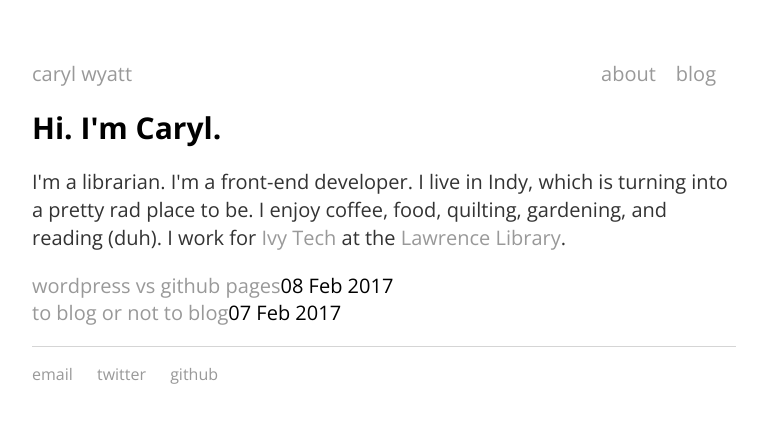
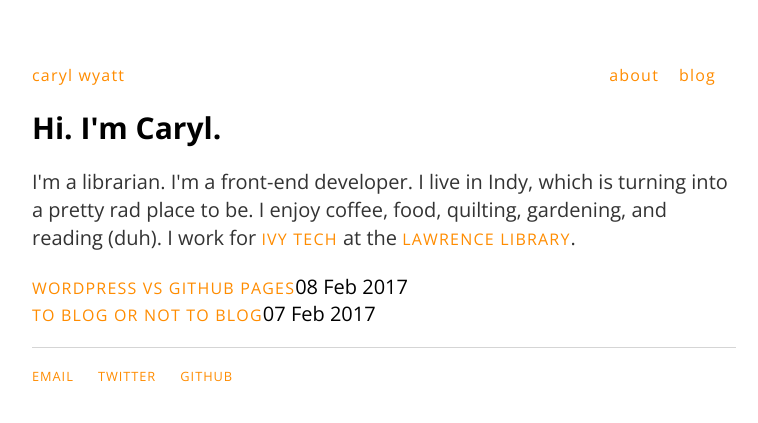
Before and after one commit to carylwyatt/carylwyatt.github.io, a Jekyll site: the page built from index.html, in a window 1280 px wide. Shown: the top 423 px of the page, without its empty margins (256-1014 px from the left). Built offline with Jekyll 4.4.1, drawn with Linux system fonts in a browser that asks for light colours.

Commit message:
Update style.css
added orange, uppercase links

```diff
--- a/css/style.css
+++ b/css/style.css
@@ -35,8 +35,11 @@ nav ul li a {
 
 a {
     text-decoration: none;
-    color: #999;
-    font-weight:400;
+    color: darkorange;
+    font-weight: 400;
+    text-transform: uppercase;
+    letter-spacing: .075em;
+    font-size: .8em;
 }
 a:hover {
     text-decoration: underline;
```
